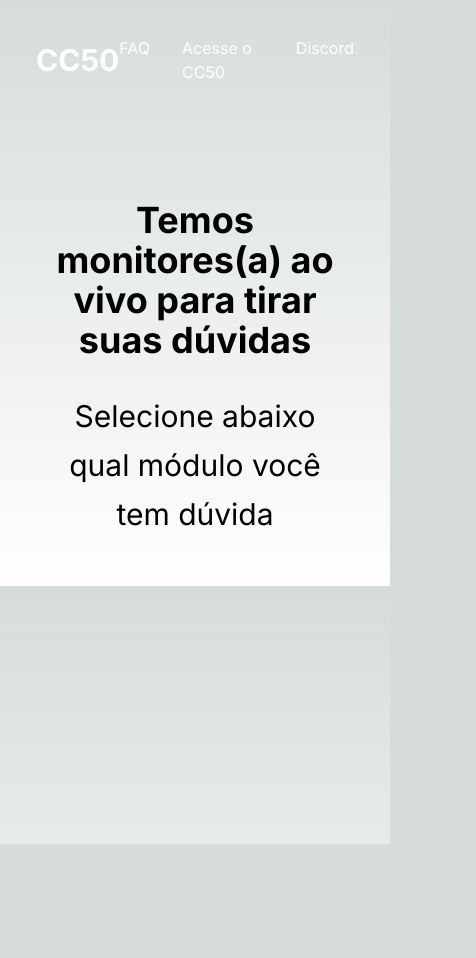
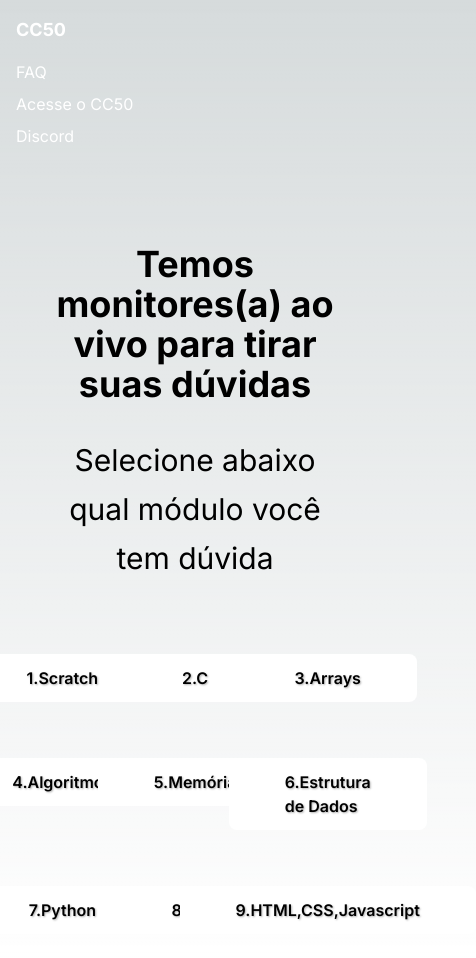
Before and after one commit to CC50-company/Meet-CC50, a Next.js app: page / in a window 390 px wide. Shown: the whole page, 476 px wide, since content can reach past the window. Before the commit the page ends 844 px from the top, so only its background shows below. Built offline with nearby package versions, Linux system fonts and the light colour scheme.

Commit message:
commit #2

```diff
--- a/package.json
+++ b/package.json
@@ -19,6 +19,7 @@
     "postcss": "8.4.27",
     "react": "18.2.0",
     "react-dom": "18.2.0",
+    "react-router-dom": "^6.15.0",
     "tailwindcss": "3.3.3",
     "typescript": "5.1.6"
   }
--- a/src/app/components/Navbar.tsx
+++ b/src/app/components/Navbar.tsx
@@ -6,10 +6,11 @@ interface NavbarProps {
 
 const Navbar: React.FC<NavbarProps> = ({ links }) => {
   return (
-    <nav className="bg-gray-0 p-9">
+    <nav className="bg-gray-0 p-4 lg:p-9">
       <div className="flex items-center justify-between">
-        <div className="text-white font-bold text-3xl lg:text-4xl xl:text-5xl">CC50</div>
-        <ul className="flex space-x-8">
+        <div className="text-white font-bold text-lg md:text-3xl lg:text-4xl xl:text-5xl">CC50</div>
+        {/* Menu responsivo para telas menores */}
+        <ul className="hidden lg:flex space-x-8">
           {links.map((link, index) => (
             <li key={index}>
               {/* Aplicar classes CSS para animação no hover */}
@@ -22,6 +23,25 @@ const Navbar: React.FC<NavbarProps> = ({ links }) => {
             </li>
           ))}
         </ul>
+        {/* Ícone do menu responsivo para telas menores */}
+        <div className="lg:hidden">
+
+        </div>
+      </div>
+      {/* Menu deslizável para telas menores */}
+      <div className="lg:hidden mt-4">
+        <ul className="space-y-2">
+          {links.map((link, index) => (
+            <li key={index}>
+              <a
+                href={link.url}
+                className="text-white text-md lg:text-lg xl:text-xl transition-colors duration-300 hover:text-gray-300 block"
+              >
+                {link.label}
+              </a>
+            </li>
+          ))}
+        </ul>
       </div>
     </nav>
   );
--- /dev/null
+++ b/src/app/components/button.tsx
@@ -0,0 +1,21 @@
+import React from 'react';
+
+const ExternalLinkButton = ({ url, label }) => {
+  return (
+    <div className="flex items-center justify-center mt-6 mb-4">
+      <a
+        href={url}
+        target="_blank"
+        rel="noopener noreferrer"
+        className="inline-block bg-white hover:bg-black hover:text-white text-black font-semibold py-3 px-14 rounded-lg transition duration-300 focus:outline-none focus:ring-2 focus:ring-offset-2 focus:ring-black"
+        style={{
+          textShadow: '1px 1px 2px rgba(0, 0, 0, 0.3)',
+        }}
+      >
+        {label}
+      </a>
+    </div>
+  );
+};
+
+export default ExternalLinkButton;
--- /dev/null
+++ b/src/app/components/matrizbuttons.tsx
@@ -0,0 +1,30 @@
+// components/ExternalLinkButtonGrid.js
+import React from 'react';
+import ExternalLinkButton from '../components/button';
+
+const ExternalLinkButtonGrid = () => {
+  // Dados para os links externos
+  const externalLinks = [
+    { url: 'https://www.example1.com', label: '1.Scratch' },
+    { url: 'https://www.example2.com', label: '2.C' },
+    { url: 'https://www.example3.com', label: '3.Arrays' },
+    { url: 'https://www.example4.com', label: '4.Algoritmos' },
+    { url: 'https://www.example5.com', label: '5.Memória' },
+    { url: 'https://www.example6.com', label: '6.Estrutura de Dados' },
+    { url: 'https://www.example7.com', label: '7.Python' },
+    { url: 'https://www.example8.com', label: '8.SQL' },
+    { url: 'https://www.example9.com', label: '9.HTML,CSS,Javascript' },
+  ];
+
+  return (
+    <div className="grid grid-cols-3 gap-2">
+      {externalLinks.map((link, index) => (
+        <div key={index} className="mb-2">
+          <ExternalLinkButton url={link.url} label={link.label} />
+        </div>
+      ))}
+    </div>
+  );
+};
+
+export default ExternalLinkButtonGrid;
--- a/src/app/page.tsx
+++ b/src/app/page.tsx
@@ -1,7 +1,7 @@
 import React from 'react';
 import Navbar from './components/Navbar';
 import Section from './components/Sections';
-
+import ExternalLinkButtonGrid from './components/matrizbuttons';
 const App: React.FC = () => {
   const navLinks = [
     { label: 'FAQ', url: '/' },
@@ -16,6 +16,8 @@ const App: React.FC = () => {
         largeText="Temos monitores(a) ao vivo para tirar suas dúvidas"
         mediumText="Selecione abaixo qual módulo você tem dúvida"
       />
+      <ExternalLinkButtonGrid />
+
     </div>
   );
 };
```
Also changed, not shown: 1 other file (tests, documents, lock files or other folders).
